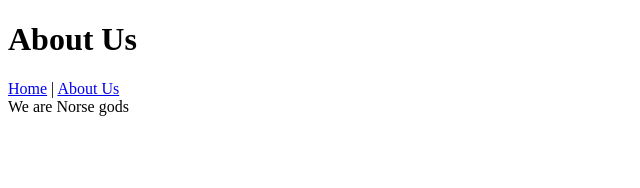
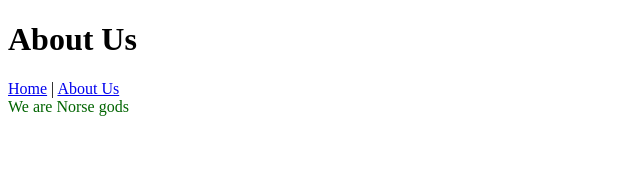
Before and after one commit to J-Michael-Brown/About-Norse-Gods, a React app: page /#/ in a window 1280 px wide. Shown: the top 188 px of the page, without its empty margins (0-640 px from the left). Built offline with nearby package versions, Linux system fonts and the light colour scheme.

Commit message:
deal with lint warnings, connect stylesheet

```diff
--- a/src/components/AboutUs.jsx
+++ b/src/components/AboutUs.jsx
@@ -3,7 +3,6 @@ import NorseGods from '../assets/god-array';
 import Profile from './Profile';
 
 function AboutUs(){
-  console.log(NorseGods);
   return (
     <div>
       {NorseGods.map((profile, index) =>
--- a/src/components/Profile.jsx
+++ b/src/components/Profile.jsx
@@ -4,9 +4,9 @@ import PropTypes from 'prop-types';
 function Profile(props){
   let fullQuote = props.quote;
   if(props.quoteAuthor) {
-    fullQuote+=` - ${props.quoteAuthor}`
+    fullQuote+=` - ${props.quoteAuthor}`;
   } else {
-    fullQuote+=` - ${props.name}`
+    fullQuote+=` - ${props.name}`;
   }
   return (
     <div>
--- a/src/components/Splash.jsx
+++ b/src/components/Splash.jsx
@@ -1,8 +1,9 @@
 import React from 'react';
+import {splashStyles} from '../css/styles.jsx';
 
 function Splash(){
   return (
-    <div>
+    <div style={splashStyles}>
       We are Norse gods
     </div>
   );
```
